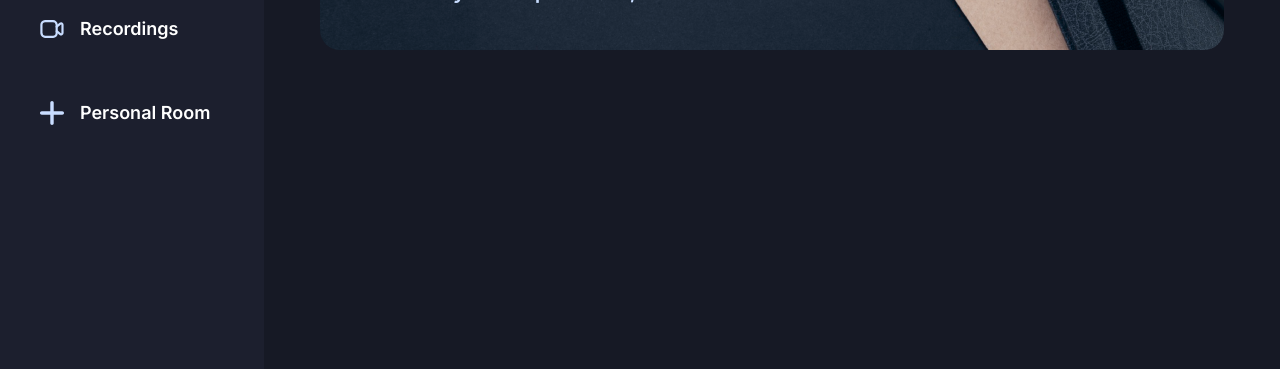
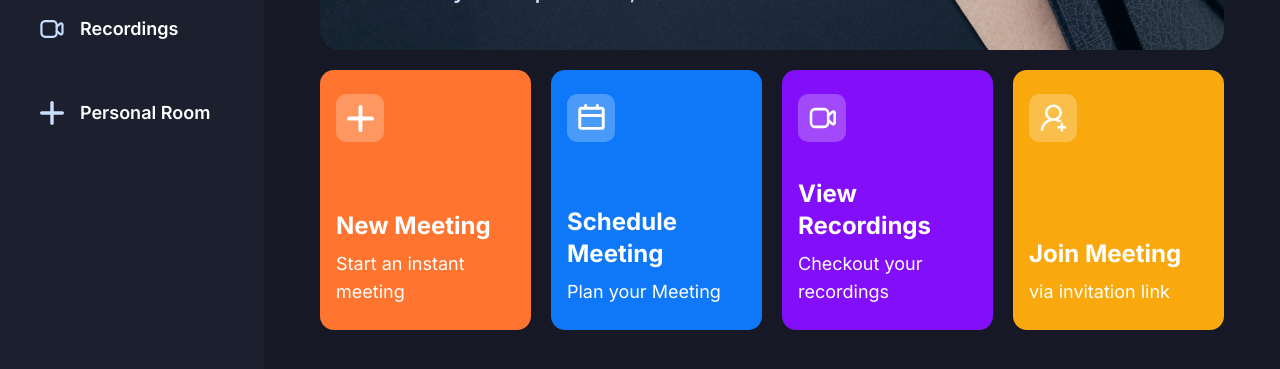
Before and after one commit to prakharsingh-74/LinkUp, a Next.js app: page / in a window 1280 px wide. Shown: the part 365-734 px from the top of the page. Built offline with nearby package versions, Linux system fonts and the light colour scheme; no server answers.

Commit message:
Refactor HomeCard and MeetingTypeList components

```diff
--- a/components/HomeCard.tsx
+++ b/components/HomeCard.tsx
@@ -1,7 +1,5 @@
 'use client';
-
 import Image from 'next/image';
-
 import { cn } from '@/lib/utils';
 
 interface HomeCardProps {
@@ -16,7 +14,7 @@
   return (
     <section
       className={cn(
-        'bg-orange-1 px-4 py-6 flex flex-col justify-between w-full xl:max-w-[270px] min-h-[260px] rounded-[14px] cursor-pointer',
+        'px-4 py-6 flex flex-col justify-between w-full xl:max-w-[270px] min-h-[260px] rounded-[14px] cursor-pointer',
         className
       )}
       onClick={handleClick}
--- a/components/MeetingTypeList.tsx
+++ b/components/MeetingTypeList.tsx
@@ -1,10 +1,54 @@
-import React from 'react'
+'use client'
+import React, { useState } from 'react'
+import HomeCard from './HomeCard'
+import { useRouter } from 'next/navigation'
 
-const MeetingTypeList = () => {
+interface HomeCardProps {
+  className: string,
+  img: string,
+  title: string,
+  description: string,
+  handleClick: () => void;
+}
+
+const MeetingTypeList = ({className, img, title, description, handleClick}: HomeCardProps) => {
+  const router = useRouter();
+  const [meetingState, setMeetingState] =
+    useState<'isSchedulemeeting' | 'isJoiningMeeting' | 'isInstantMeeting' | undefined>()
   return (
-    <div>
+    <section className="grid grid-cols-1 gap-5 md:grid-cols-2 xl:grid-cols-4">
+      <HomeCard
+        img='/icons/add-meeting.svg'
+        title='New Meeting'
+        description='Start an instant meeting'
+        handleClick={() => setMeetingState('isJoiningMeeting')}
+        className='bg-orange-1'
+      />
 
-    </div>
+      <HomeCard
+        img='/icons/schedule.svg'
+        title='Schedule Meeting'
+        description='Plan your Meeting'
+        handleClick={() => setMeetingState('isSchedulemeeting')}
+        className='bg-blue-1'
+      />
+
+      <HomeCard
+        img='/icons/recordings.svg'
+        title='View Recordings'
+        description='Checkout your recordings'
+        handleClick={() => setMeetingState('isJoiningMeeting')}
+        className='bg-purple-1'
+      />
+
+      <HomeCard
+        img='/icons/join-meeting.svg'
+        title='Join Meeting'
+        description='via invitation link'
+        handleClick={() => setMeetingState('isJoiningMeeting')}
+        className='bg-yellow-1'
+      />
+    </section>
   )
 }
 
```
